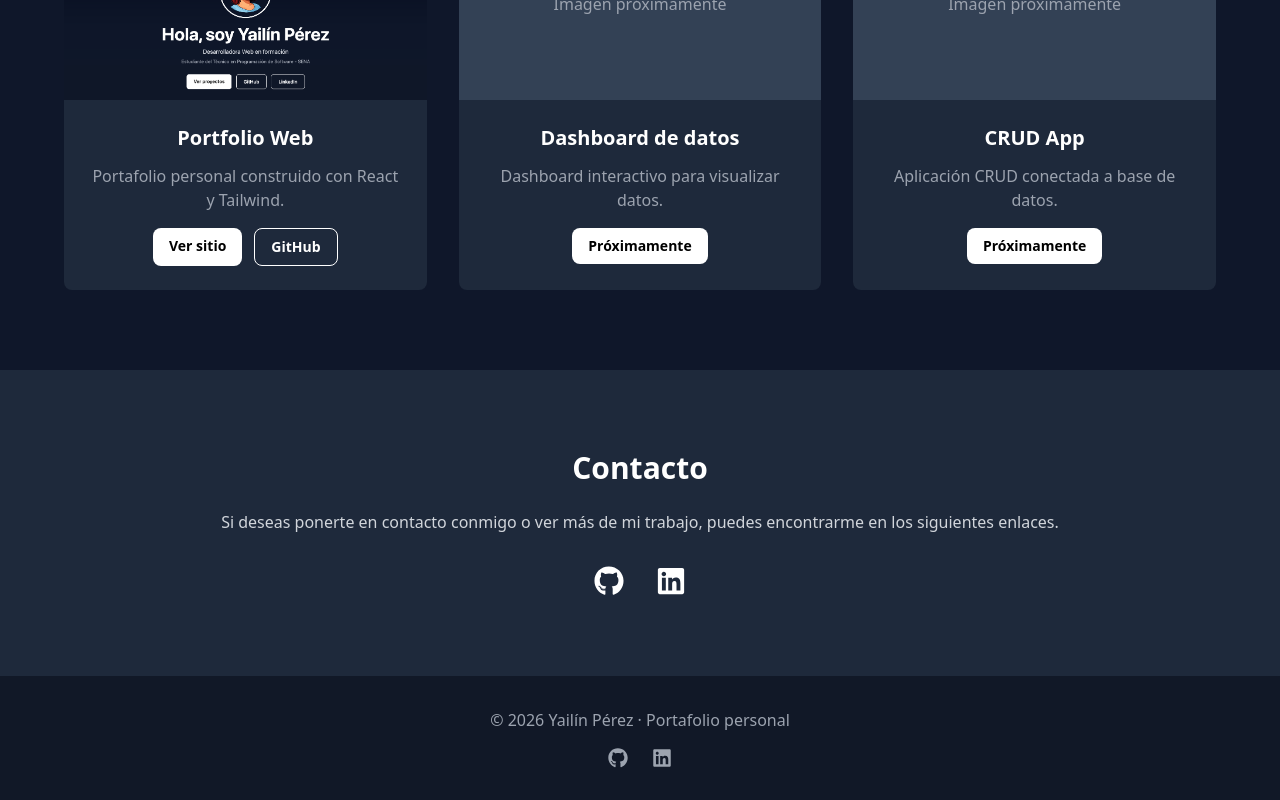
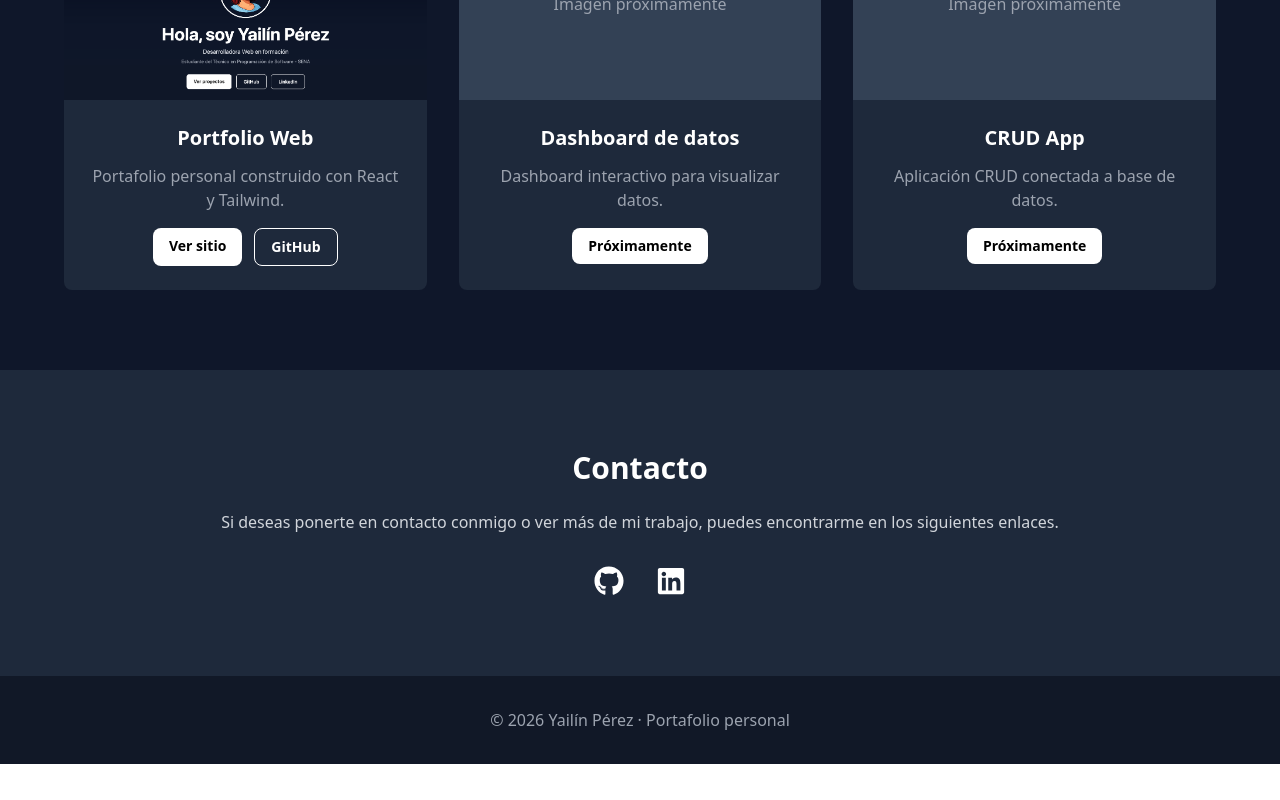
Before and after one commit to yailinpvdev/portfolio, a React (Vite) app: page / in a window 1280 px wide. Shown: the part 1813-2613 px from the top of the page. After the commit the page ends 2577 px from the top, so only its background shows below. Built offline with nearby package versions, Linux system fonts and the light colour scheme.

Commit message:
refactor: simplify footer remove duplicate links

```diff
--- a/src/components/Footer.jsx
+++ b/src/components/Footer.jsx
@@ -1,32 +1,9 @@
-import { FaGithub, FaLinkedin } from "react-icons/fa"
-
 function Footer() {
   return (
     <footer className="bg-gray-900 text-gray-400 py-8 text-center">
-
       <p>
         © {new Date().getFullYear()} Yailín Pérez · Portafolio personal
       </p>
-
-      <div className="flex justify-center gap-6 mt-4 text-xl">
-
-        <a
-          href="https://github.com/yailinpvdev"
-          target="_blank"
-          className="hover:text-white"
-        >
-          <FaGithub />
-        </a>
-
-        <a
-          href="#"
-          className="hover:text-white"
-        >
-          <FaLinkedin />
-        </a>
-
-      </div>
-
     </footer>
   )
 }
```
